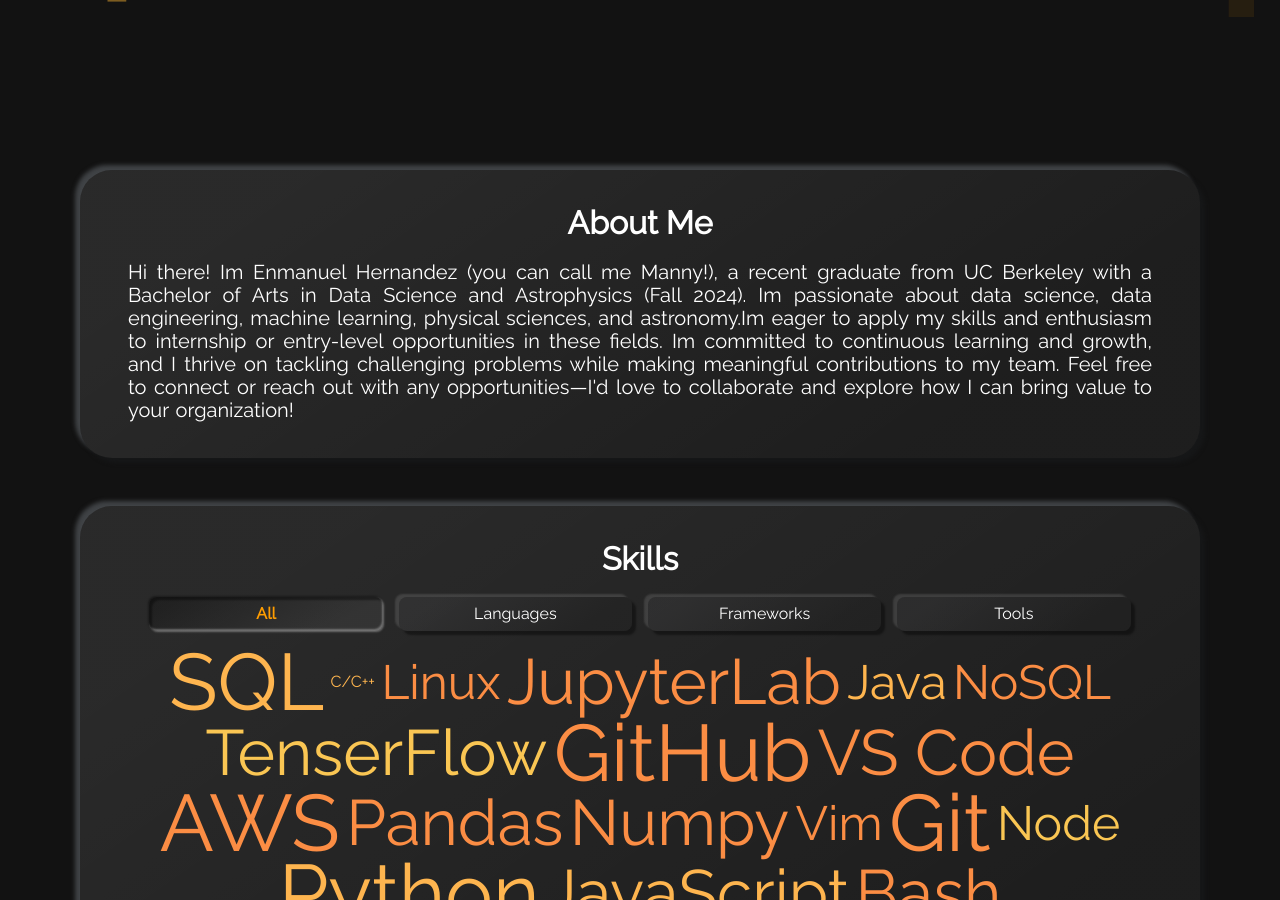
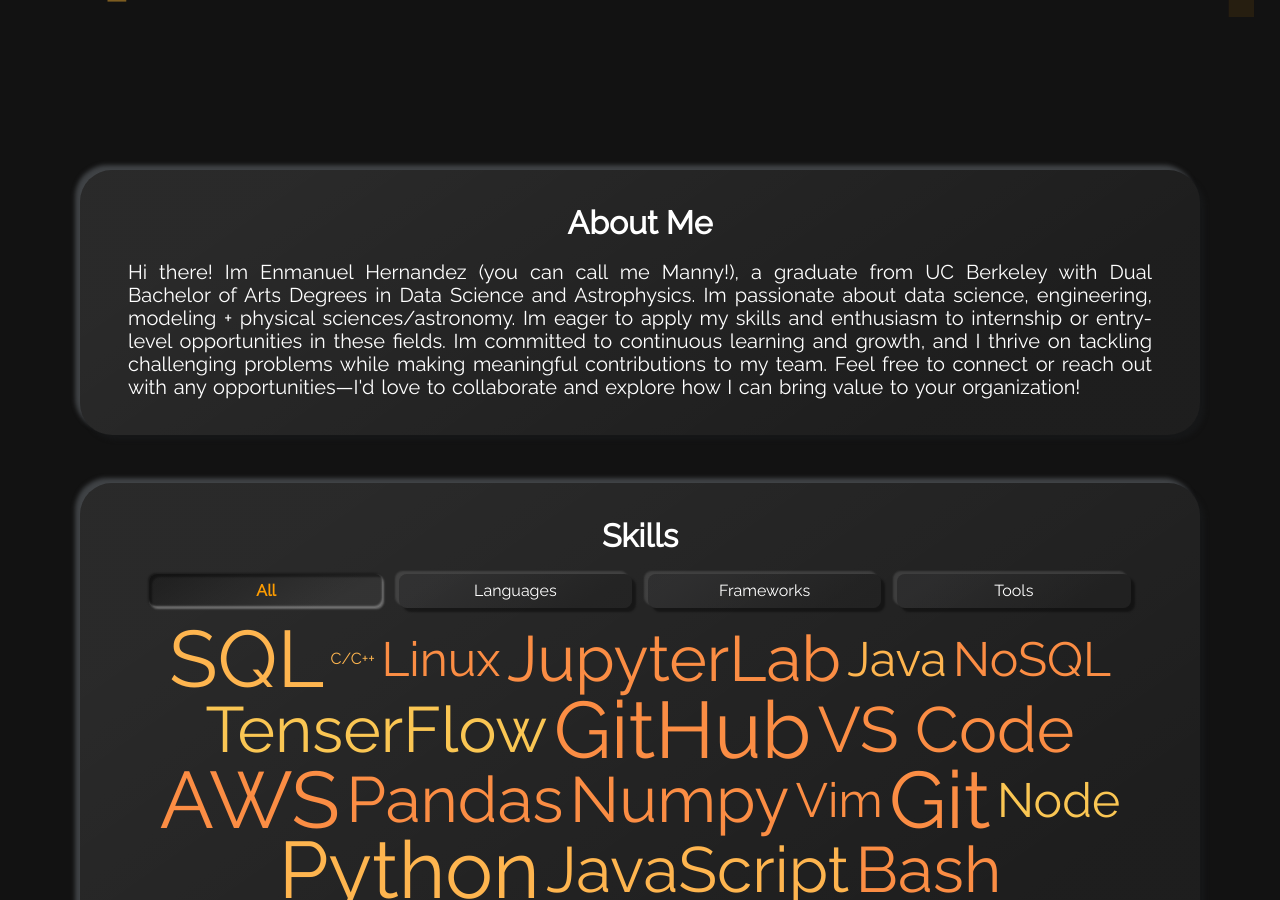
Before and after one commit to mannyzzle/enmanuel-hernandez, a Jekyll site: the page built from index.html, in a window 1280 px wide and 900 px high, scrolled down 890 px. Built offline with Jekyll 4.4.1, drawn with Linux system fonts in a browser that asks for light colours.

Commit message:
okay again changes

```diff
--- a/_config.yml
+++ b/_config.yml
@@ -52,7 +52,7 @@
 # about_me_title: The will be displayed as the title in the About Me section
 about_me_title: About Me
 # about_me_description: This will be displayed under the title.
-about_me_description: Hi there! Im Enmanuel Hernandez (you can call me Manny!), a recent graduate from UC Berkeley with a Bachelor of Arts in Data Science and Astrophysics (Fall 2024). Im passionate about data science, data engineering, machine learning, physical sciences, and astronomy.Im eager to apply my skills and enthusiasm to internship or entry-level opportunities in these fields. Im committed to continuous learning and growth, and I thrive on tackling challenging problems while making meaningful contributions to my team. Feel free to connect or reach out with any opportunities—I'd love to collaborate and explore how I can bring value to your organization!
+about_me_description: Hi there! Im Enmanuel Hernandez (you can call me Manny!), a graduate from UC Berkeley with Dual Bachelor of Arts Degrees in Data Science and Astrophysics. Im passionate about data science, engineering, modeling + physical sciences/astronomy. Im eager to apply my skills and enthusiasm to internship or entry-level opportunities in these fields. Im committed to continuous learning and growth, and I thrive on tackling challenging problems while making meaningful contributions to my team. Feel free to connect or reach out with any opportunities—I'd love to collaborate and explore how I can bring value to your organization!
 
 
 
```
